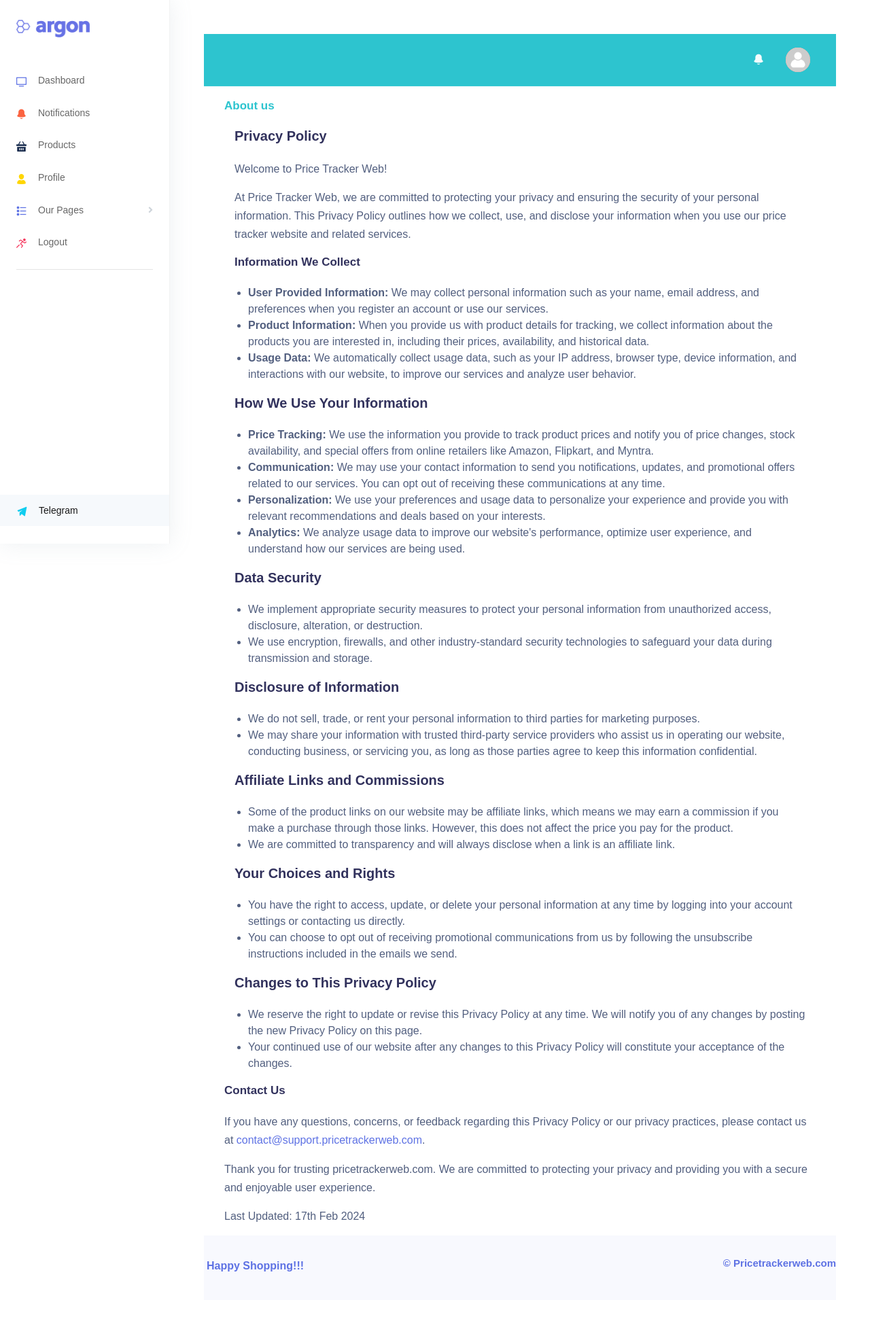
After one commit to DG-Network99/Tracker-Website, a Django app: template apps/templates/legal_pages/privacy_policy.html in a window 1280 px wide. The commit adds this page. Shown: the whole page at 68% size. Run offline with Django 3.2, Linux system fonts and the light colour scheme; the template is opened without the code that fills it, so the values that code supplies are empty; style sheets or scripts are compiled from the project's sources; some libraries are stand-ins or nearby versions.

Commit message:
added privacy policy page

```diff
--- a/apps/home/urls.py
+++ b/apps/home/urls.py
@@ -12,6 +12,7 @@
     path('stop_track', views.stop_track, name='stop_track'),
     path('contact_us', views.contact_us, name='contact_us'),
     path('about_us', views.about_us, name='about_us'),
+    path('privacy_policy', views.privacy_policy, name='privacy_policy'),
     # path('products', views.products, name='products'),
     # path('notifications/<str:id>$', RedirectView.as_view(url = 'notifications/<str:id>/')),
     # path('notifications/<str:id>/', views.notifications, name='notifications'),
--- a/apps/home/views.py
+++ b/apps/home/views.py
@@ -247,6 +247,9 @@
 def about_us(request):
     return render(request, 'legal_pages/about_us.html')
 
+def privacy_policy(request):
+    return render(request, 'legal_pages/privacy_policy.html')
+
 @login_required(login_url="login")
 def pages(request):
     context = {}
--- a/apps/templates/includes/navigation.html
+++ b/apps/templates/includes/navigation.html
@@ -68,10 +68,6 @@
                 </div>
               </a>
               {% endfor %}
-
-
-
-
             </div>
             <!-- View all -->
             <a href="/notifications" class="dropdown-item text-center text-primary font-weight-bold py-3">View all</a>
@@ -123,11 +119,10 @@
               <i class="ni ni-single-02"></i>
               <span>Login/Signup</span>
             </a>
-            <a target="_blank" href="#" class="dropdown-item">
+            <a target="_blank" href="{% url 'contact_us' %}" class="dropdown-item">
               <i class="ni ni-support-16"></i>
               <span>Support</span>
             </a>
-
             {% endif %}
           </div>
         </li>
--- a/apps/templates/includes/sidenav.html
+++ b/apps/templates/includes/sidenav.html
@@ -75,24 +75,10 @@
               <div class="list-group list-group-flush">
                 <a href="{% url 'about_us' %}" class="list-group-item list-group-item-action">About Us</a>
                 <a href="{% url 'contact_us' %}" class="list-group-item list-group-item-action">Contact Us</a>
-                <a href="#" class="list-group-item list-group-item-action">Privacy Policy</a>
-                <a href="#" class="list-group-item list-group-item-action">Terms and Conditions</a>
+                <a href="{% url 'privacy_policy' %}" class="list-group-item list-group-item-action">Privacy Policy</a>
               </div>
             </div>
           </li>
-
-          <!-- <li class="nav-item">
-            <a class="nav-link" href="/login.html">
-              <i class="ni ni-key-25 text-info"></i>
-              <span class="nav-link-text">Login (template)</span>
-            </a>
-          </li>
-          <li class="nav-item">
-            <a class="nav-link" href="/register.html">
-              <i class="ni ni-circle-08 text-pink"></i>
-              <span class="nav-link-text">Register (template)</span>
-            </a>
-          </li> -->
 
           <li class="nav-item">
             <a class="nav-link" href="{% url 'logout' %}">
@@ -109,25 +95,6 @@
         </h6> -->
         <!-- Navigation -->
         <ul class="navbar-nav mb-md-3">
-
-          <!-- <li class="nav-item">
-            <a class="nav-link"
-               target="_blank"
-               href="https://appseed.us/admin-dashboards/django-dashboard-argon">
-              <i class="ni ni-archive-2"></i>
-              <span class="nav-link-text">Product Page</span>
-            </a>
-          </li>
-
-          <li class="nav-item">
-            <a class="nav-link"
-               target="_blank"
-               href="https://appseed.us/admin-dashboards/django-dashboard-argon-pro">
-              <i class="ni ni-spaceship text-red"></i>
-              <span class="nav-link-text text-red">PRO Version</span>
-            </a>
-          </li> -->
-
           <li class="nav-item">
             <a class="nav-link active active-pro" href="/telegram">
               <i class="ni ni-send text-info"></i>
--- /dev/null
+++ b/apps/templates/legal_pages/privacy_policy.html
@@ -0,0 +1,150 @@
+{% extends 'layouts/base.html' %}
+
+{% block title %} Products {% endblock title %}
+
+<!-- Specific CSS goes HERE -->
+{% block stylesheets %}
+<style>
+    body {
+        font-family: Arial, sans-serif;
+        padding: 50px;
+    }
+
+    h2,
+    h3 {
+        margin-bottom: 20px;
+    }
+
+    p {
+        margin-bottom: 15px;
+    }
+
+    ul,
+    ol {
+        margin-bottom: 15px;
+        padding-left: 20px;
+    }
+</style>
+{% endblock stylesheets %}
+
+{% block content %}
+
+<div class="header pb-6">
+    <div class="container-fluid">
+        <div class="header-body">
+            <div class="row align-items-center py-3">
+                <div class="col-lg-6 col-7">
+                    <h6 class="h3 text-primary-color d-inline-block mb-0">About us</h6>
+                    <!-- <nav aria-label="breadcrumb" class="d-none d-md-inline-block ml-md-4">
+            <ol class="breadcrumb breadcrumb-links breadcrumb-dark">
+              <li class="breadcrumb-item"><a href="#"><i class="fas fa-home"></i></a></li>
+              <li class="breadcrumb-item"><a href="#">My Products</a></li>
+              <li class="breadcrumb-item active" aria-current="page">My Products</li>
+            </ol>
+          </nav> -->
+                </div>
+                <div class="col-lg-6 col-5 text-right">
+
+                </div>
+            </div>
+        </div>
+    </div>
+</div>
+
+<!-- Page content -->
+<div class="container-fluid mt--6">
+    <div class="row">
+        <div class="col">
+            <div class="container">
+                <h2>Privacy Policy</h2>
+                <p>Welcome to Price Tracker Web!</p>
+                <p>At Price Tracker Web, we are committed to protecting your privacy and ensuring the security of your personal
+                    information. This Privacy Policy outlines how we collect, use, and disclose your information when you use our
+                    price tracker website and related services.</p>
+
+                <h3>Information We Collect</h3>
+                <ul>
+                    <li><strong>User Provided Information:</strong> We may collect personal information such as your name, email
+                        address, and preferences when you register an account or use our services.</li>
+                    <li><strong>Product Information:</strong> When you provide us with product details for tracking, we collect
+                        information about the products you are interested in, including their prices, availability, and historical
+                        data.</li>
+                    <li><strong>Usage Data:</strong> We automatically collect usage data, such as your IP address, browser type,
+                        device information, and interactions with our website, to improve our services and analyze user behavior.
+                    </li>
+                </ul>
+
+                <h2>How We Use Your Information</h2>
+                <ul>
+                    <li><strong>Price Tracking:</strong> We use the information you provide to track product prices and notify you of
+                        price changes, stock availability, and special offers from online retailers like Amazon, Flipkart, and Myntra.
+                    </li>
+                    <li><strong>Communication:</strong> We may use your contact information to send you notifications, updates, and
+                        promotional offers related to our services. You can opt out of receiving these communications at any time.</li>
+                    <li><strong>Personalization:</strong> We use your preferences and usage data to personalize your experience and
+                        provide you with relevant recommendations and deals based on your interests.</li>
+                    <li><strong>Analytics:</strong> We analyze usage data to improve our website's performance, optimize user
+                        experience, and understand how our services are being used.</li>
+                </ul>
+
+                <h2>Data Security</h2>
+                <ul>
+                    <li>We implement appropriate security measures to protect your personal information from unauthorized access,
+                        disclosure, alteration, or destruction.</li>
+                    <li>We use encryption, firewalls, and other industry-standard security technologies to safeguard your data during
+                        transmission and storage.</li>
+                </ul>
+
+                <h2>Disclosure of Information</h2>
+                <ul>
+                    <li>We do not sell, trade, or rent your personal information to third parties for marketing purposes.</li>
+                    <li>We may share your information with trusted third-party service providers who assist us in operating our website,
+                        conducting business, or servicing you, as long as those parties agree to keep this information confidential.
+                    </li>
+                </ul>
+
+                <h2>Affiliate Links and Commissions</h2>
+                <ul>
+                    <li>Some of the product links on our website may be affiliate links, which means we may earn a commission if you
+                        make a purchase through those links. However, this does not affect the price you pay for the product.</li>
+                    <li>We are committed to transparency and will always disclose when a link is an affiliate link.</li>
+                </ul>
+
+                <h2>Your Choices and Rights</h2>
+                <ul>
+                    <li>You have the right to access, update, or delete your personal information at any time by logging into your
+                        account settings or contacting us directly.</li>
+                    <li>You can choose to opt out of receiving promotional communications from us by following the unsubscribe
+                        instructions included in the emails we send.</li>
+                </ul>
+
+                <h2>Changes to This Privacy Policy</h2>
+                <ul>
+                    <li>We reserve the right to update or revise this Privacy Policy at any time. We will notify you of any changes by
+                        posting the new Privacy Policy on this page.</li>
+                    <li>Your continued use of our website after any changes to this Privacy Policy will constitute your acceptance of
+                        the changes.</li>
+                </ul>
+                </div>
+
+                <h3>Contact Us</h3>
+                <p>If you have any questions, concerns, or feedback regarding this Privacy Policy or our privacy practices, please
+                    contact us at <a href="contact@support.pricetrackerweb.com">contact@support.pricetrackerweb.com</a>.</p>
+
+                <p>Thank you for trusting pricetrackerweb.com. We are committed to protecting your privacy and providing you with a
+                    secure and enjoyable user experience.</p>
+
+                <p>Last Updated: 17th Feb 2024</p>
+            </div>
+        </div>
+    </div>
+    {% include "includes/footer.html" %}
+    {% endblock content %}
+
+    <!-- Specific JS goes HERE -->
+    {% block javascripts %}
+
+    <script>
+    </script>
+
+    {% endblock javascripts %}
```
